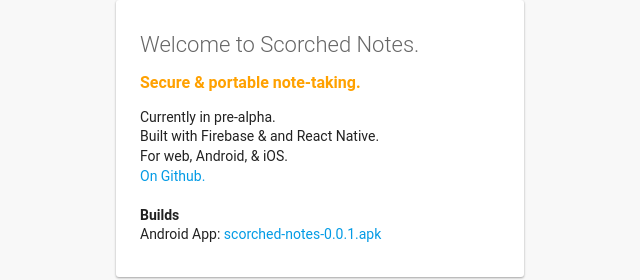
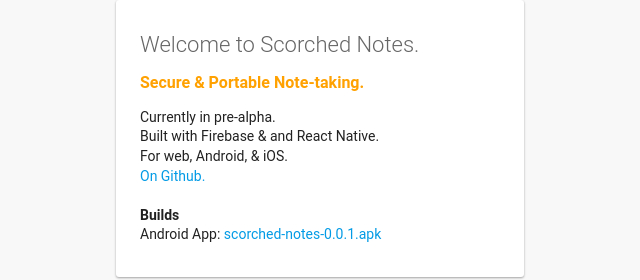
Before and after one commit to jordanblakey/firebase-experiments, a plain HTML site: page public/index.html in a window 1280 px wide. Shown: the part 154-434 px from the top of the page, 320-960 px from the left. Drawn offline with Linux system fonts and the light colour scheme; some packages are replaced by stand-ins of ours; no server answers.

Commit message:
Update index.html

```diff
--- a/public/index.html
+++ b/public/index.html
@@ -4,7 +4,7 @@
 <head>
   <meta charset="utf-8">
   <meta name="viewport" content="width=device-width, initial-scale=1">
-  <title>Welcome to Firebase Hosting</title>
+  <title>Scorched Notes | Secure & Portable Note-taking</title>
 
   <!-- update the version number as needed -->
   <script defer src="/__/firebase/5.2.0/firebase-app.js"></script>
@@ -25,7 +25,7 @@
   <div id="pageContent">
     <div id="message">
       <h1>Welcome to Scorched Notes.</h1>
-      <h2>Secure &amp; portable note-taking.</h2>
+      <h2>Secure &amp; Portable Note-taking.</h2>
       <p>Currently in pre-alpha.
         <br> Built with Firebase &amp; and React Native.
         <br> For web, Android, &amp iOS.
```
